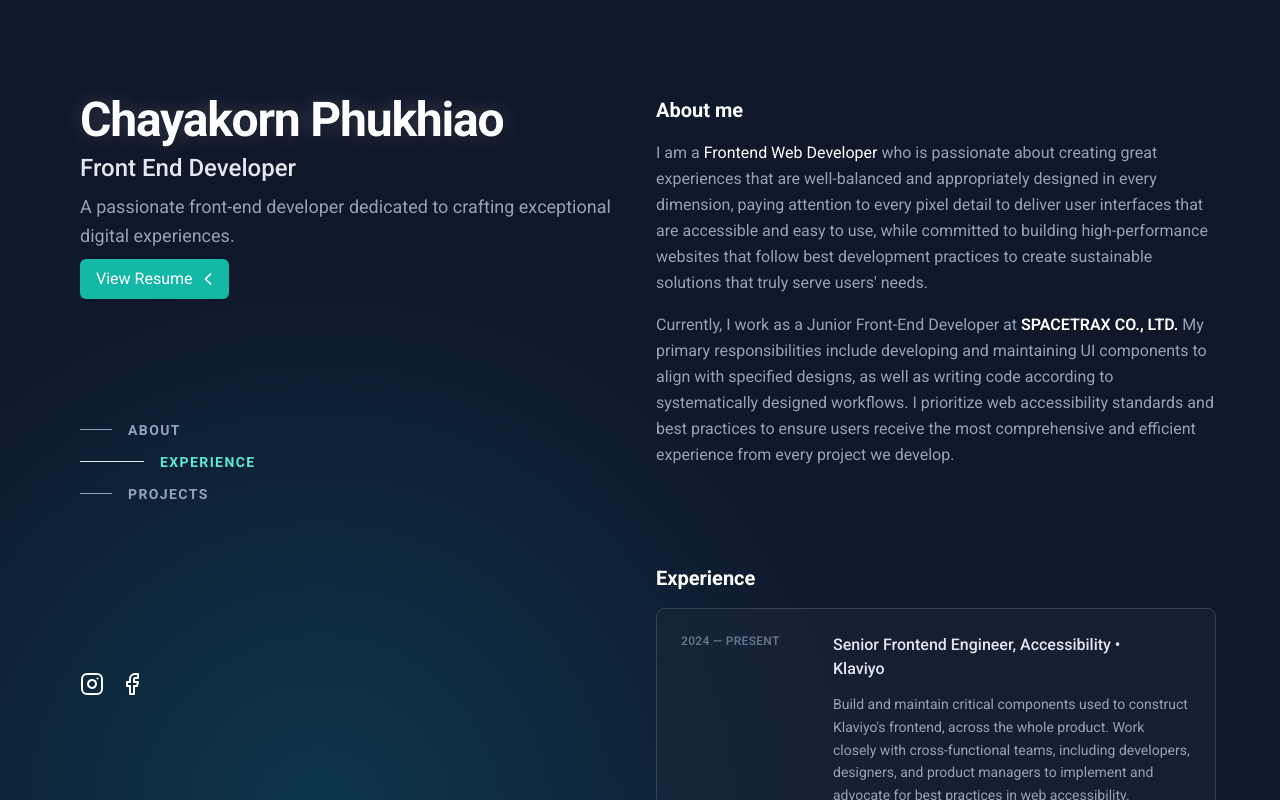
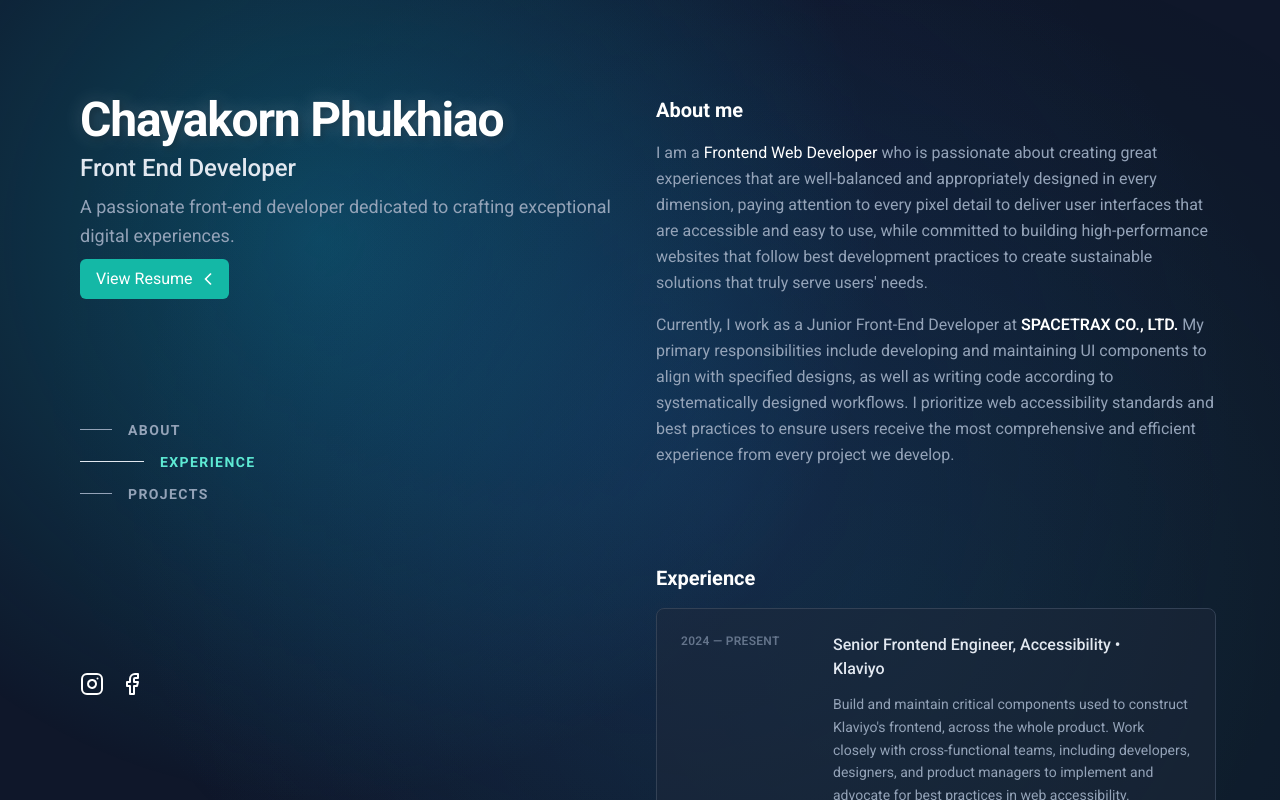
Before and after one commit to iSusBxnk/Portfolio, a Next.js app: page / in a window 1280 px wide. Shown: the top 800 px of the page. Built offline with nearby package versions, Linux system fonts and the light colour scheme.

Commit message:
no message

```diff
--- a/src/app/components/background.tsx
+++ b/src/app/components/background.tsx
@@ -15,18 +15,12 @@ export function AnimatedBackground({ children, className = "" }: AnimatedBackgro
     const handleMouseMove = (e: MouseEvent) => {
       if (!backgroundRef.current) return
 
-      // Get the bounding rect of the background container
-      const rect = backgroundRef.current.getBoundingClientRect()
+      const viewportWidth = window.innerWidth
+      const viewportHeight = window.innerHeight
 
-      // Calculate mouse position relative to the container
-      const x = e.clientX - rect.left
-      const y = e.clientY - rect.top
+      const xPercent = (e.clientX / viewportWidth) * 100
+      const yPercent = (e.clientY / viewportHeight) * 100
 
-      // Convert to percentage within the container
-      const xPercent = (x / rect.width) * 100
-      const yPercent = (y / rect.height) * 100
-
-      // Clamp values between 0 and 100
       const clampedX = Math.max(0, Math.min(100, xPercent))
       const clampedY = Math.max(0, Math.min(100, yPercent))
 
@@ -34,22 +28,21 @@ export function AnimatedBackground({ children, className = "" }: AnimatedBackgro
       backgroundRef.current.style.setProperty("--mouse-y", `${clampedY}%`)
     }
 
-    // Add event listener to the specific container instead of document
-    const container = backgroundRef.current
-    if (container) {
-      container.addEventListener("mousemove", handleMouseMove)
-      return () => container.removeEventListener("mousemove", handleMouseMove)
-    }
+    document.addEventListener("mousemove", handleMouseMove)
+    return () => document.removeEventListener("mousemove", handleMouseMove)
   }, [])
 
   return (
-    <div ref={backgroundRef} className={`relative min-h-screen w-full overflow-hidden ${className}`}>
-      {/* Base background layer */}
-      <div className="absolute inset-0 bg-slate-900 pointer-events-none z-0" />
+    <div
+      ref={backgroundRef}
+      className={`min-h-screen w-full relative  ${className}`}
+    >
+      {/* พื้นหลัง layer 1 */}
+      <div className="fixed inset-0 bg-slate-900 pointer-events-none z-0" />
 
-      {/* Animated background on mouse move - scoped to this container */}
+      {/* พื้นหลัง on mouse */}
       <div
-        className="absolute inset-0 pointer-events-none z-[1] transition-opacity duration-700"
+        className="fixed inset-0 pointer-events-none z-[1] transition-opacity duration-700"
         style={{
           background: `
             radial-gradient(
@@ -64,7 +57,7 @@ export function AnimatedBackground({ children, className = "" }: AnimatedBackgro
             ),
             radial-gradient(
               800px circle at 25% 30%,
-              rgba(6, 182, 212, 0.20),
+              rgba(6, 182, 212, 0.30),
               transparent 70%
             ),
             radial-gradient(
@@ -76,7 +69,7 @@ export function AnimatedBackground({ children, className = "" }: AnimatedBackgro
         }}
       />
 
-      {/* Content with higher z-index */}
+
       <div className="relative z-10">{children}</div>
     </div>
   )
```
